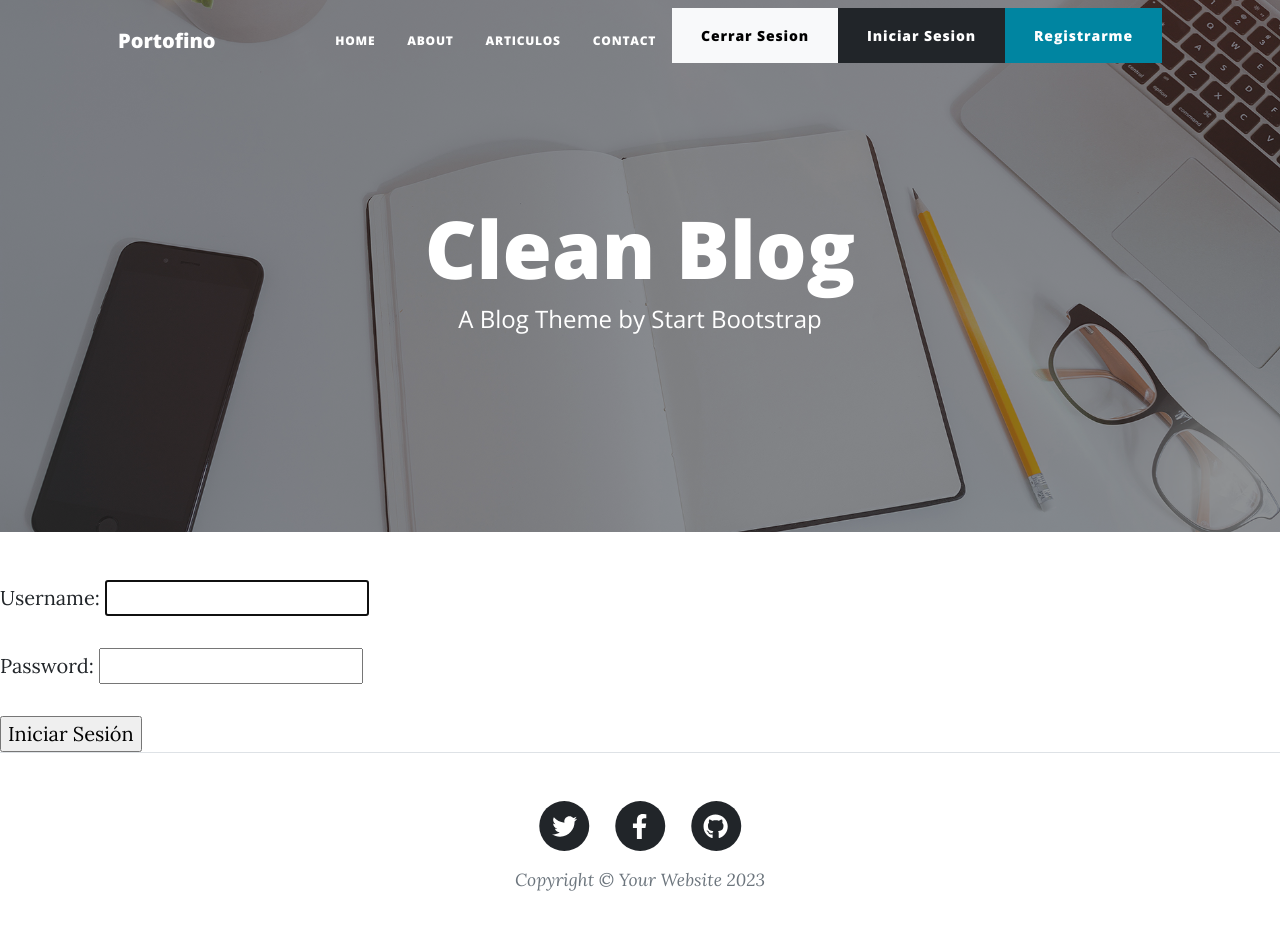
After one commit to heberrosales/PROYECTO-FINAL-PYTHON, a Django app: page /AppPerfiles/login/ in a window 1280 px wide. The commit adds this page. Run offline with Django 4.2, Linux system fonts and the light colour scheme; some libraries are stand-ins or nearby versions.

Commit message:
agregado login,logout, registro

```diff
--- a/AppBlog/templates/AppBlog/home.html
+++ b/AppBlog/templates/AppBlog/home.html
@@ -3,7 +3,7 @@
 
 {% block contenidoQueCambia %}
 
-    <p style="color:blueviolet"> inicio </p>
+    <h1 style="color:blueviolet"> Bienvenido a Portofino {{ user.first_name }} </h1>
 
 
 {% endblock %}
--- a/AppBlog/templates/AppBlog/padre.html
+++ b/AppBlog/templates/AppBlog/padre.html
@@ -33,6 +33,9 @@
                         <li class="nav-item"><a class="nav-link px-lg-3 py-3 py-lg-4" href="{% url 'about' %}">About</a></li>
                         <li class="nav-item"><a class="nav-link px-lg-3 py-3 py-lg-4" href="{% url 'ListaArticulos' %}">Articulos</a></li>
                         <li class="nav-item"><a class="nav-link px-lg-3 py-3 py-lg-4" href="contact.html">Contact</a></li>
+                        <li class="nav-item"><button type="button" class="btn btn-light" href="{% url 'logout' %}">Cerrar Sesion</a></li>
+                        <li class="nav-item"><button type="button" class="btn btn-dark" href="{% url 'login' %}">Iniciar Sesion</a></li>
+                        <li class="nav-item"><button type="button" class="btn btn-primary" href="{% url 'registro' %}">Registrarme</a></li>
                     </ul>
                 </div>
             </div>
--- /dev/null
+++ b/AppPerfiles/templates/AppPerfiles/login.html
@@ -0,0 +1,9 @@
+{% extends "AppBlog/padre.html" %}
+
+{% block contenidoQueCambia %}
+<form method="post">
+ {% csrf_token %}
+ {{ form.as_p }}
+ <input type="submit" value="Iniciar Sesión" />
+</form>
+{% endblock contenidoQueCambia %}
--- /dev/null
+++ b/AppPerfiles/templates/AppPerfiles/logout.html
@@ -0,0 +1,5 @@
+{% extends "AppBlog/padre.html" %}
+
+{% block contenidoQueCambia %}
+<h1>Chao, has cerrado sesión...</h1>
+{% endblock contenidoQueCambia %}
--- a/AppPerfiles/urls.py
+++ b/AppPerfiles/urls.py
@@ -3,4 +3,7 @@ from AppPerfiles import views
 
 urlpatterns = [
     path('registro/', views.registro, name="registro"),
+    path('login/', views.login_view, name="login"),
+    path('logout/', views.CustomLogoutView.as_view, name="logout"),
+
 ]
--- a/AppPerfiles/views.py
+++ b/AppPerfiles/views.py
@@ -2,6 +2,10 @@ from django.shortcuts import render, redirect
 from django.urls import reverse, reverse_lazy
 
 from AppPerfiles.forms import UserRegisterForm
+from django.contrib.auth.models import User
+from django.contrib.auth.forms import AuthenticationForm
+from django.contrib.auth.views import LogoutView
+from django.contrib.auth import login, authenticate
 
 def registro(request):
    if request.method == "POST":
@@ -18,3 +22,28 @@ def registro(request):
        template_name='AppPerfiles/registro.html',
        context={'form': formulario},
    )
+
+def login_view(request):
+   if request.method == "POST":
+       form = AuthenticationForm(request, data=request.POST)
+
+       if form.is_valid():
+           data = form.cleaned_data
+           usuario = data.get('username')
+           password = data.get('password')
+           user = authenticate(username=usuario, password=password)
+           # user puede ser un usuario o None
+           if user:
+               login(request=request, user=user)
+               url_exitosa = reverse('home')
+               return redirect(url_exitosa)
+   else:  # GET
+       form = AuthenticationForm()
+   return render(
+       request=request,
+       template_name='AppPerfiles/login.html',
+       context={'form': form},
+   )
+
+class CustomLogoutView(LogoutView):
+   template_name = 'perfiles/logout.html'
--- a/proyecto3/settings.py
+++ b/proyecto3/settings.py
@@ -124,3 +124,5 @@ STATIC_URL = 'static/'
 # https://docs.djangoproject.com/en/4.2/ref/settings/#default-auto-field
 
 DEFAULT_AUTO_FIELD = 'django.db.models.BigAutoField'
+
+LOGIN_URL = 'login'
```
Also changed, not shown: db.sqlite3.
